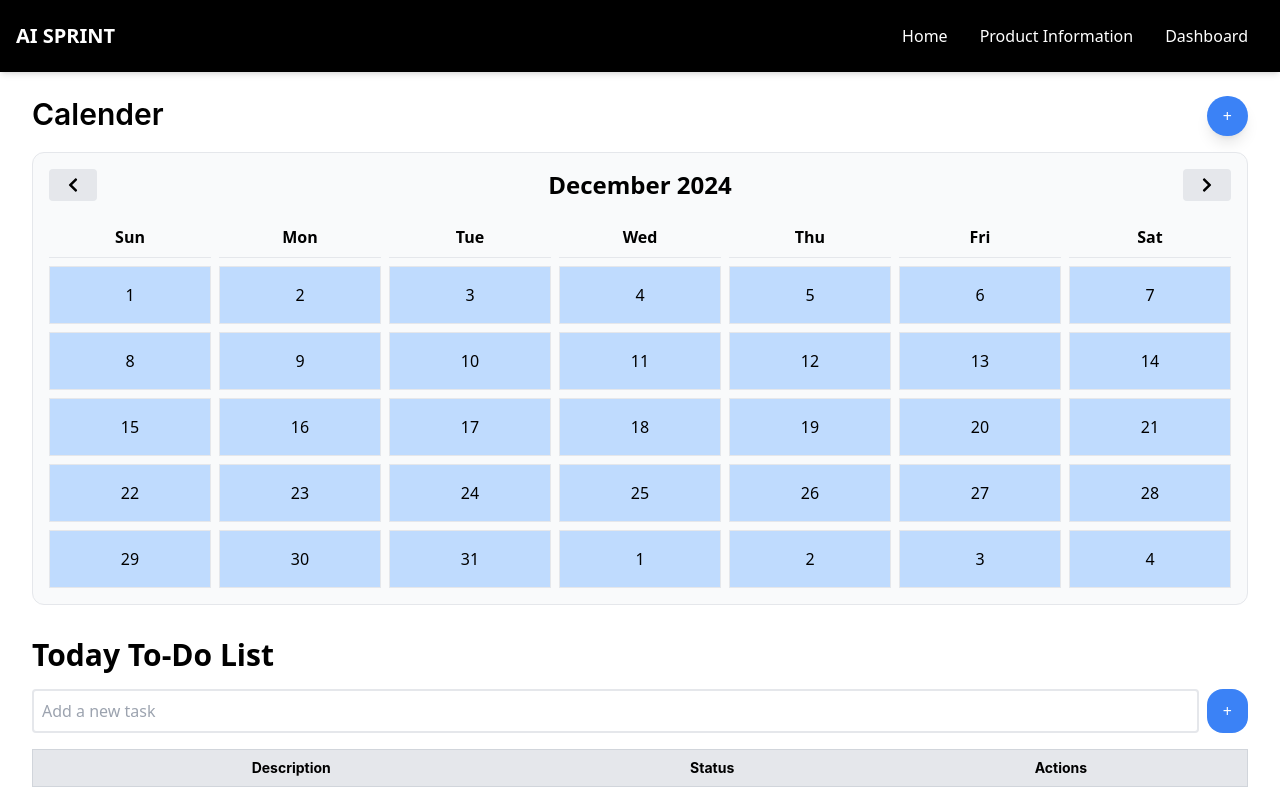
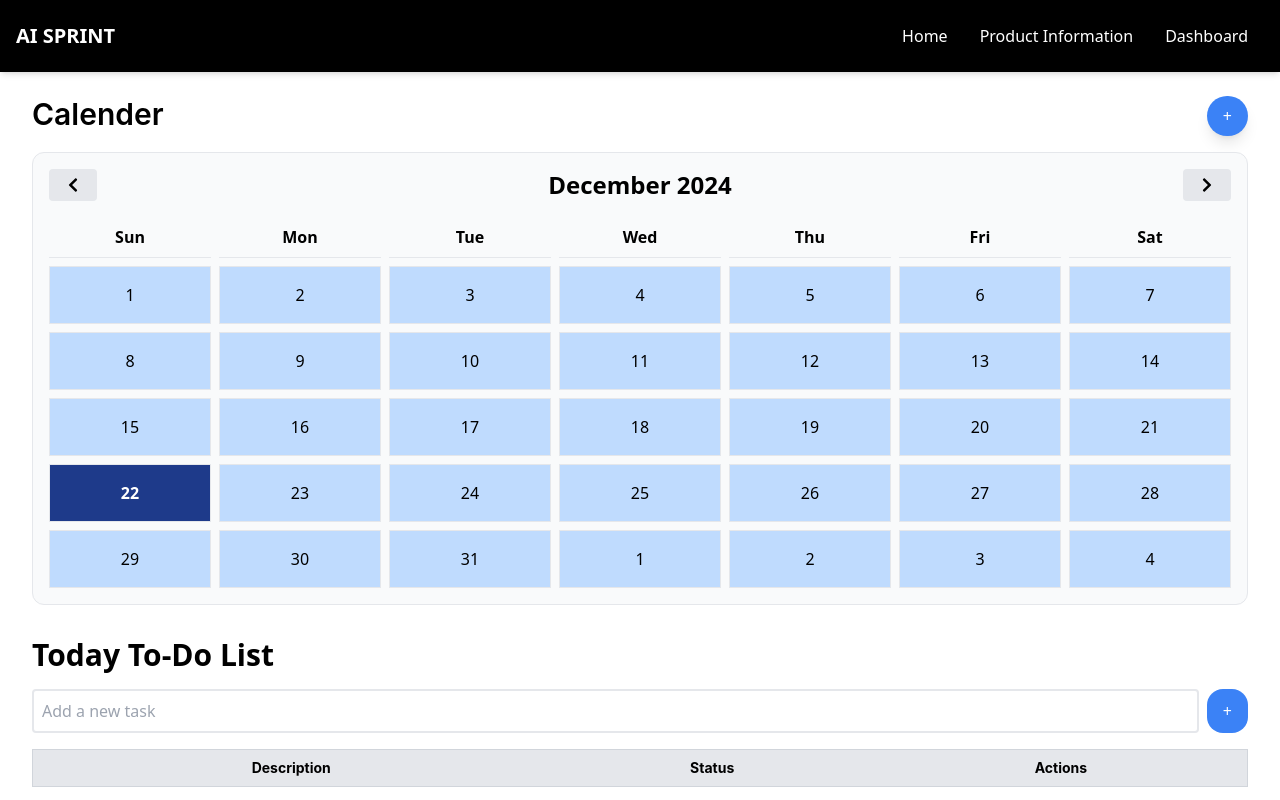
Before and after one commit to dilshanka/AI-Sprint, a React (Vite) app: page / in a window 1280 px wide. Shown: the top 800 px of the page. Built offline with nearby package versions, Linux system fonts and the light colour scheme; a web font is replaced by a local one.

Commit message:
Highlight today in calender

```diff
--- a/src/components/Home/GoogleCalender.tsx
+++ b/src/components/Home/GoogleCalender.tsx
@@ -6,11 +6,13 @@ import {
   startOfWeek,
   endOfWeek,
   addDays,
+  isSameDay,
 } from "date-fns";
 import { FaChevronLeft, FaChevronRight } from "react-icons/fa";
 
 const GoogleCalender = () => {
   const [currentMonth, setCurrentMonth] = useState(new Date());
+  const today = new Date();
 
   const daysInMonth = () => {
     const startDate = startOfWeek(startOfMonth(currentMonth));
@@ -41,12 +43,21 @@ const GoogleCalender = () => {
 
   const renderCells = () => {
     const dates = daysInMonth();
-    return dates.map((day, index) => (
-      <div key={index} className="p-1 sm:p-4 border text-center bg-blue-200 hover:bg-blue-500">
-        <span className="text-black">{format(day, "d")}</span>
-        {/* Add events display here */}
-      </div>
-    ));
+    return dates.map((day, index) => {
+      const isToday = isSameDay(day, today); // Check if the current day is today
+      return (
+        <div
+          key={index}
+          className={`p-1 sm:p-4 border text-center ${
+            isToday
+              ? "bg-blue-900 hover:bg-blue-500 text-white hover:text-black font-bold" // Highlight today's date
+              : "bg-blue-200 hover:bg-blue-500 text-black hover:text-white hover:font-bold"
+          }`}
+        >
+          <span>{format(day, "d")}</span>
+        </div>
+      );
+    });
   };
 
   return (
```
